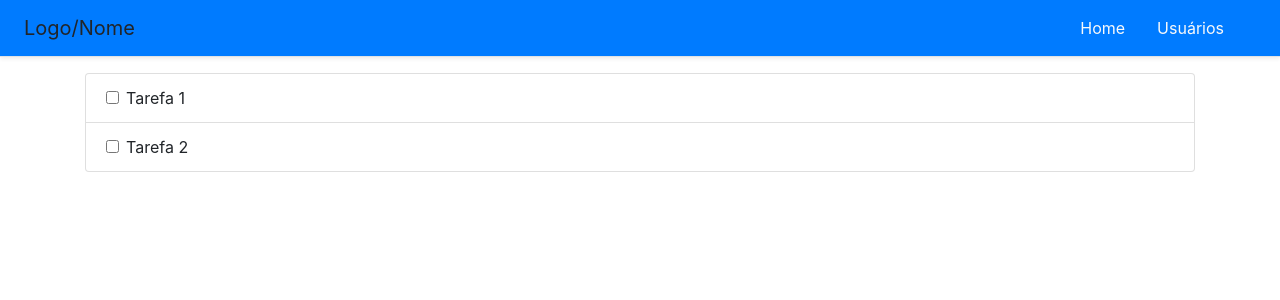
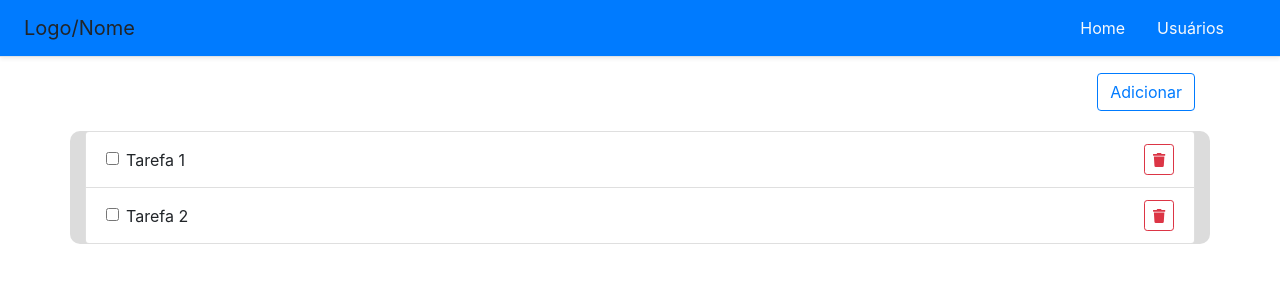
Before and after one commit to fredcrodrigues/task_list, an Angular app in the folder app/: page / in a window 1280 px wide. Shown: the top 300 px of the page. Built offline with nearby package versions, Linux system fonts and the light colour scheme.

Commit message:
btn adicionar nova tarefa, navbar, lista de tarefas e outros

```diff
--- a/app/package.json
+++ b/app/package.json
@@ -19,6 +19,9 @@
     "@angular/platform-browser": "~11.0.6",
     "@angular/platform-browser-dynamic": "~11.0.6",
     "@angular/router": "~11.0.6",
+    "@fortawesome/angular-fontawesome": "^0.8.1",
+    "@fortawesome/fontawesome-svg-core": "^1.2.32",
+    "@fortawesome/free-solid-svg-icons": "^5.15.1",
     "bootstrap": "^4.5.3",
     "rxjs": "~6.6.0",
     "tslib": "^2.0.0",
--- a/app/src/app/app.component.ts
+++ b/app/src/app/app.component.ts
@@ -1,4 +1,5 @@
 import { Component } from '@angular/core';
+import { faCoffee } from '@fortawesome/free-solid-svg-icons';
 
 @Component({
   selector: 'app-root',
@@ -7,4 +8,5 @@ import { Component } from '@angular/core';
 })
 export class AppComponent {
   title = 'app';
+  faCoffee = faCoffee;
 }
--- a/app/src/app/app.module.ts
+++ b/app/src/app/app.module.ts
@@ -8,6 +8,8 @@ import { LoginComponent } from './login/login.component'
 import { FormsModule, ReactiveFormsModule } from '@angular/forms';
 import { FormDebugComponent } from './form-debug/form-debug.component';
 import { ListaTarefasComponent } from './lista-tarefas/lista-tarefas.component';
+import { FontAwesomeModule } from '@fortawesome/angular-fontawesome';
+
 @NgModule({
   declarations: [
     AppComponent,
@@ -20,7 +22,8 @@ import { ListaTarefasComponent } from './lista-tarefas/lista-tarefas.component';
     BrowserModule,
     AppRoutingModule,
     FormsModule,
-    ReactiveFormsModule
+    ReactiveFormsModule,
+    FontAwesomeModule
   ],
   providers: [],
   bootstrap: [AppComponent]
--- a/app/src/app/lista-tarefas/lista-tarefas.component.css
+++ b/app/src/app/lista-tarefas/lista-tarefas.component.css
@@ -0,0 +1,8 @@
+.listContainer {
+    background: #DCDCDC;
+    border-radius: 10px;
+}
+
+.tarefas{
+    margin-top: 20px;
+}
--- a/app/src/app/lista-tarefas/lista-tarefas.component.html
+++ b/app/src/app/lista-tarefas/lista-tarefas.component.html
@@ -5,23 +5,48 @@
       <a class="p-3 text-light" href="#">Usuários</a>
     </nav>
 </div>
-<div class="container">
-    <ul class="list-group">
+<div class="container text-right">
+    <button type="button" class="btn btn-outline-primary" data-toggle="modal" data-target="#ExemploModalCentralizado">Adicionar</button>
+</div>
+<div class="container listContainer">
+    <ul class="list-group tarefas">
         <li class="list-group-item d-flex justify-content-between align-items-center">
             <div class="form-check">
                 <input class="form-check-input" type="checkbox" value="">
-                <label class="form-check-label" for="flexCheckDefault">
-                  Tarefa 1
-                </label>
+                <label class="form-check-label" for="flexCheckDefault">Tarefa 1</label>
             </div>
+            <button class="btn btn-outline-danger btn-sm"><fa-icon [icon]="faTrash"></fa-icon></button>
         </li>
         <li class="list-group-item d-flex justify-content-between align-items-center">
             <div class="form-check">
                 <input class="form-check-input" type="checkbox" value="">
-                <label class="form-check-label" for="flexCheckDefault">
-                 Tarefa 2
-                </label>
+                <label class="form-check-label" for="flexCheckDefault">Tarefa 2</label>
             </div>
+            <button class="btn btn-outline-danger btn-sm"><fa-icon [icon]="faTrash"></fa-icon></button>
         </li>
       </ul>
 </div>
+
+
+<!--Modal-->
+<div class="modal fade" id="ExemploModalCentralizado" tabindex="-1" role="dialog" aria-labelledby="TituloModalCentralizado" aria-hidden="true">
+    <div class="modal-dialog modal-dialog-centered" role="document">
+      <div class="modal-content">
+        <div class="modal-header">
+          <h5 class="modal-title" id="TituloModalCentralizado">Título do modal</h5>
+          <button type="button" class="close" data-dismiss="modal" aria-label="Fechar">
+            <span aria-hidden="true">&times;</span>
+          </button>
+        </div>
+        <div class="modal-body">
+          ...
+        </div>
+        <div class="modal-footer">
+          <button type="button" class="btn btn-secondary" data-dismiss="modal">Fechar</button>
+          <button type="button" class="btn btn-primary">Salvar mudanças</button>
+        </div>
+      </div>
+    </div>
+</div>
+
+<!--Fim Modal-->
--- a/app/src/app/lista-tarefas/lista-tarefas.component.ts
+++ b/app/src/app/lista-tarefas/lista-tarefas.component.ts
@@ -1,4 +1,5 @@
 import { Component, OnInit } from '@angular/core';
+import { faTrash } from '@fortawesome/free-solid-svg-icons';
 
 @Component({
   selector: 'app-lista-tarefas',
@@ -7,6 +8,8 @@ import { Component, OnInit } from '@angular/core';
 })
 export class ListaTarefasComponent implements OnInit {
 
+  faTrash = faTrash;
+
   constructor() { }
 
   ngOnInit(): void {
```
Also changed, not shown: 1 other file (tests, documents, lock files or other folders).
